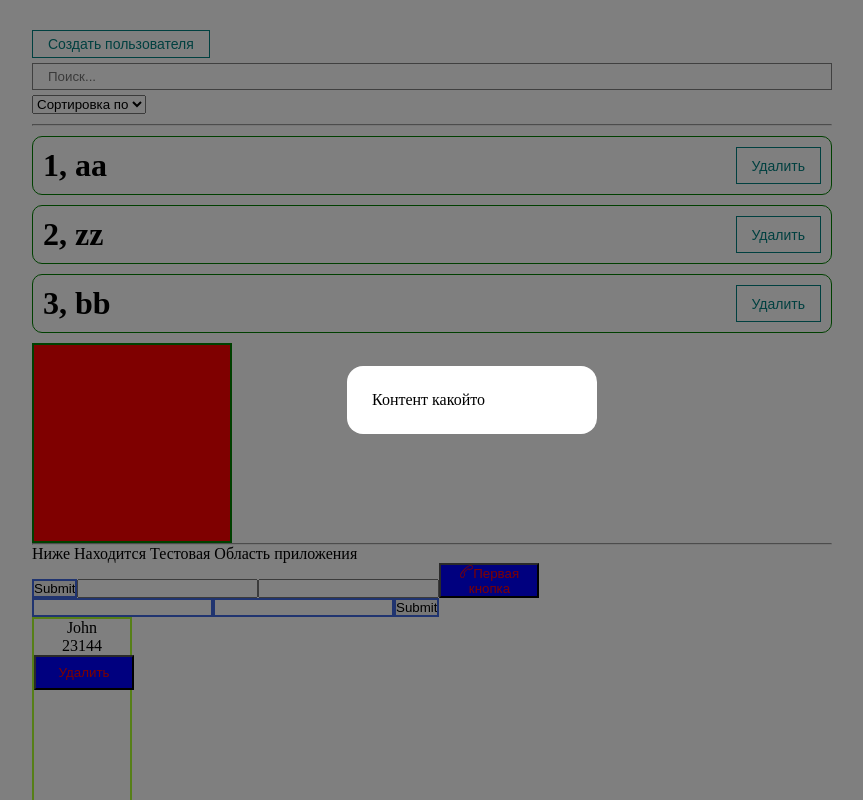
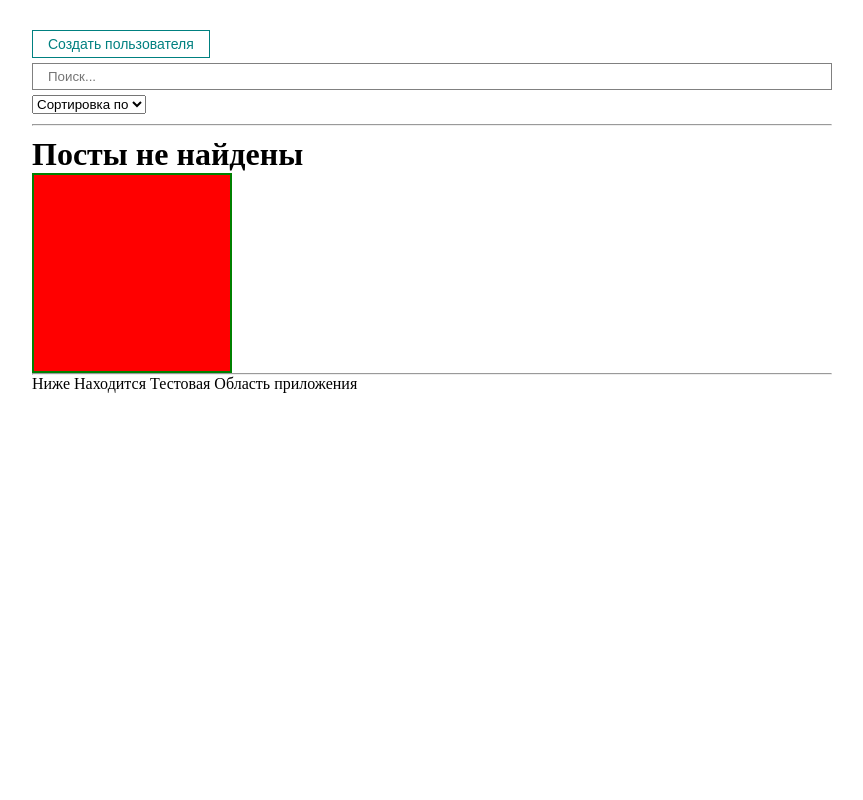
Before and after one commit to genagggg/webpack, a React app: page / in a window 1280 px wide. Shown: the top 800 px of the page, without its empty margins (168-1031 px from the left). Built offline with nearby package versions, Linux system fonts and the light colour scheme.

Commit message:
Добавление кастомного хука поиска и сортировки

```diff
--- a/src/components/App.tsx
+++ b/src/components/App.tsx
@@ -9,31 +9,17 @@ import MySelect from "./UI/select/MySelect";
 import PostFilter from "./PostFilter";
 import CouchApp from "./CouchApp/CouchApp";
 import MyModal from "./UI/MyModal/MyModal";
+import { usePosts } from "../hooks/usePosts";
 
 export default function App() {
   const [posts, setPosts] = useState([
-    { id: 1, title: "aa", body: "hhhhh" },
-    { id: 2, title: "zz", body: "mmmm" },
-    { id: 3, title: "bb", body: "aaa" },
+
   ]);
 
   const [modal, setModal] = useState(false)
 const [filter, setFilter]=useState({sort:'', query:''})
 
-  const sortedPosts = useMemo(() => {
-    console.log("Отработала функция сортед постс");
-    if (filter.sort) {
-      return [...posts].sort((a: any, b: any) =>
-        a[filter.sort].localeCompare(b[filter.sort])
-      );
-    }
-    return posts;
-  }, [filter.sort, posts]);
-
-  const sortedAndSearchedPosts = useMemo(()=>{
-    return sortedPosts.filter((post: any)=>
-      post.title.toLowerCase().includes(filter.query.toLowerCase()))
-  }, [filter.query, sortedPosts])
+const sortedAndSearchedPosts = usePosts(posts, filter.sort, filter.query)
 
   const createPost = (newPost: any) => {
     setPosts([...posts, newPost]);
@@ -47,7 +33,7 @@ const [filter, setFilter]=useState({sort:'', query:''})
   return (
     <div className={style.App}>
       <MyButton style={{marginTop: '30px'}} onClick={()=>{setModal(true)}}>Создать пользователя</MyButton>
-      {/* <MyModal visible={modal} setVisible={setModal}><PostForm create={createPost} /></MyModal> */}
+      <MyModal visible={modal} setVisible={setModal}><PostForm create={createPost} /></MyModal>
 
       <PostFilter filter={filter} setFilter={setFilter}/>
       <hr className={style.hrcustom} />
@@ -58,7 +44,7 @@ const [filter, setFilter]=useState({sort:'', query:''})
       <hr />
       <p>Ниже Находится Тестовая Область приложения</p>
 
-<CouchApp></CouchApp>
+{/* <CouchApp></CouchApp>   //Тренировочный компонент app  */}
 
     </div>
   );
--- /dev/null
+++ b/src/hooks/usePosts.ts
@@ -0,0 +1,24 @@
+import { useMemo } from "react";
+
+export const useSortedPosts = (posts: any, sort: any)=>{
+      const sortedPosts = useMemo(() => {
+        console.log("Отработала функция сортед постс");
+        if (sort) {
+          return [...posts].sort((a: any, b: any) =>
+            a[sort].localeCompare(b[sort])
+          );
+        }
+        return posts;
+      }, [sort, posts]);
+
+      return sortedPosts;
+}
+
+export const usePosts =(posts: any, sort: any, query: any)=>{
+    const sortedPosts = useSortedPosts(posts, sort)
+    const sortedAndSearchedPosts = useMemo(()=>{
+        return sortedPosts.filter((post: any)=>
+          post.title.toLowerCase().includes(query.toLowerCase()))
+      }, [query, sortedPosts])
+      return sortedAndSearchedPosts;
+}
```
Also changed, not shown: 1 other file (tests, documents, lock files or other folders).
